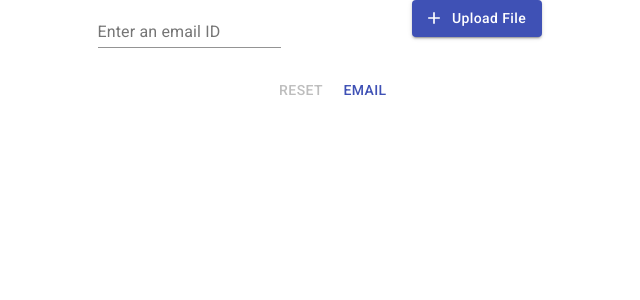
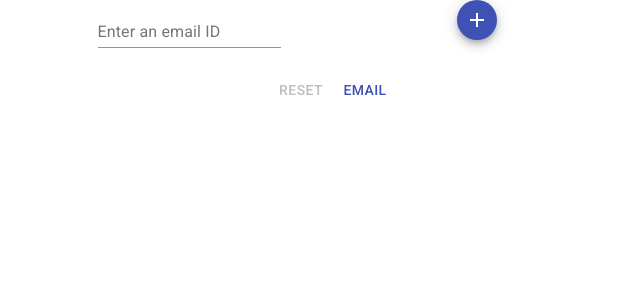
Before and after one commit to pagetribe/sprout-scientific-test, a React (Create React App) app: page / in a window 1280 px wide. Shown: the top 300 px of the page, without its empty margins (307-947 px from the left). Built offline with nearby package versions, Linux system fonts and the light colour scheme.

Commit message:
file upload button logging file name

```diff
--- a/src/App.js
+++ b/src/App.js
@@ -1,6 +1,6 @@
 import React, { useState, useRef } from 'react'
 import { useForm } from 'react-hook-form'
-import { Button, Container, TextField, Grid } from '@material-ui/core'
+import { Button, Container, TextField, Grid, Fab } from '@material-ui/core'
 import AddIcon from '@material-ui/icons/Add'
 import './App.css'
 
@@ -11,7 +11,9 @@ function App() {
 
   const onSubmit = (data) => {
     console.log(data)
-    console.log(formState)
+    // console.log(formState)
+    const fileName = data['file-upload'][0].name
+    console.log("🚀 ~ file: App.js ~ line 16 ~ onSubmit ~ file", fileName)
   }
 
   const handleReset = () => {
@@ -32,7 +34,7 @@ function App() {
                   required: true,
                   pattern: {
                     value: /^[^@ ]+@[^@ ]+\.[^@ .]{2,}$/,
-                    message: "Email is not valid."
+                    message: "Email Invalid."
                   }
                 })
               }}
@@ -40,11 +42,22 @@ function App() {
               error={!!errors.email}
               helperText={errors.email && errors.email.message}
             />
-
-            {errors.email && <p>{errors.email.message}</p>}
           </Grid>
           <Grid item xs={6}>
-            <Button
+            <label htmlFor="file-upload">
+              <input ref={register}
+                id="file-upload"
+                name="file-upload"
+                type="file"
+                style={{ display: 'none' }}
+              ></input>
+              <Fab color="primary" aria-label="add" size="small" component="span">
+                <AddIcon />
+              </Fab>
+            </label>
+
+
+            {/* <Button
               style={{ textTransform: 'none' }}
               variant="contained"
               color="primary"
@@ -52,15 +65,18 @@ function App() {
               startIcon={<AddIcon />}
             >
               Upload File
-            </Button>
+            </Button> */}
           </Grid>
           <Grid item xs={12}>
             <Button color="primary" disabled={!formState.isDirty || watchAllFields.email === ""} onClick={handleReset}>Reset</Button>
             <Button color="primary" type="submit">Email</Button>
           </Grid>
         </Grid>
+
+        {errors.email && <p>{errors.email.message}</p>}
+
       </form>
-    </Container>
+    </Container >
   )
 }
 
```
Also changed, not shown: 2 other files (tests, documents, lock files or other folders).
